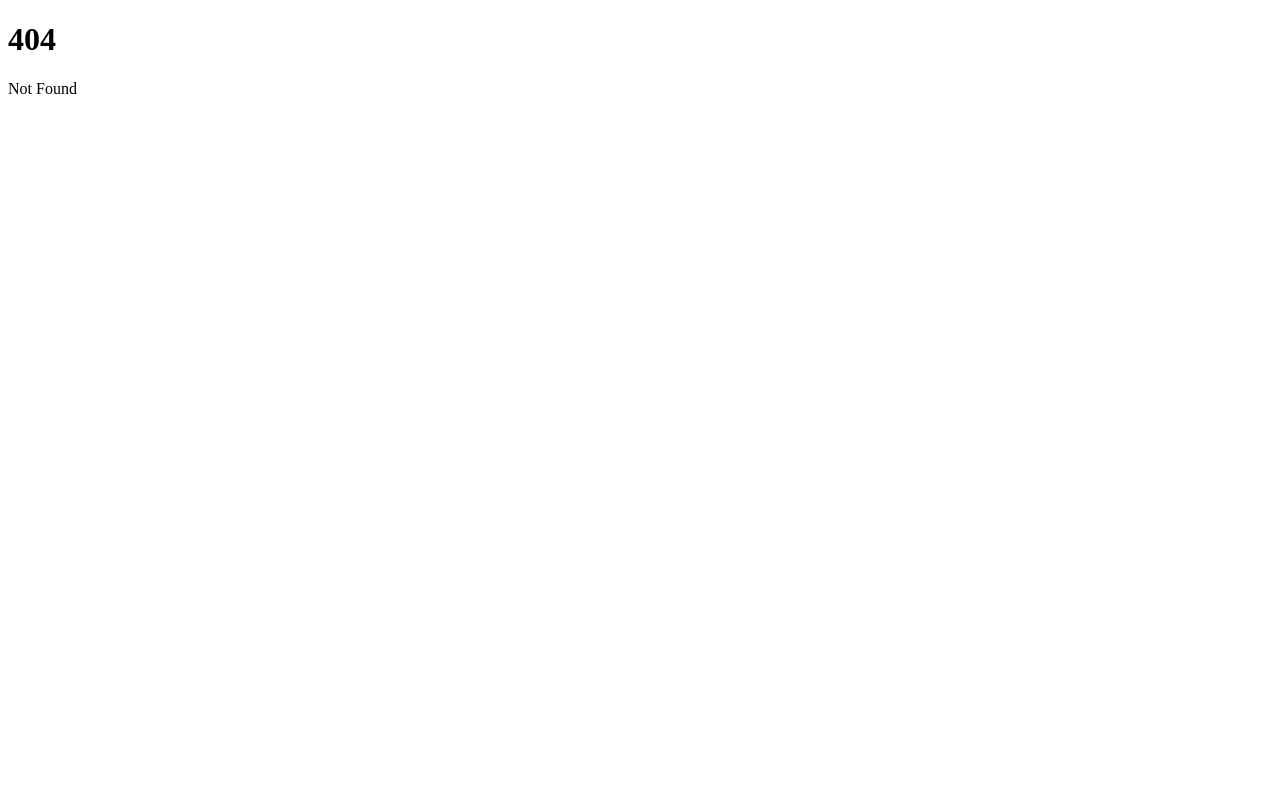
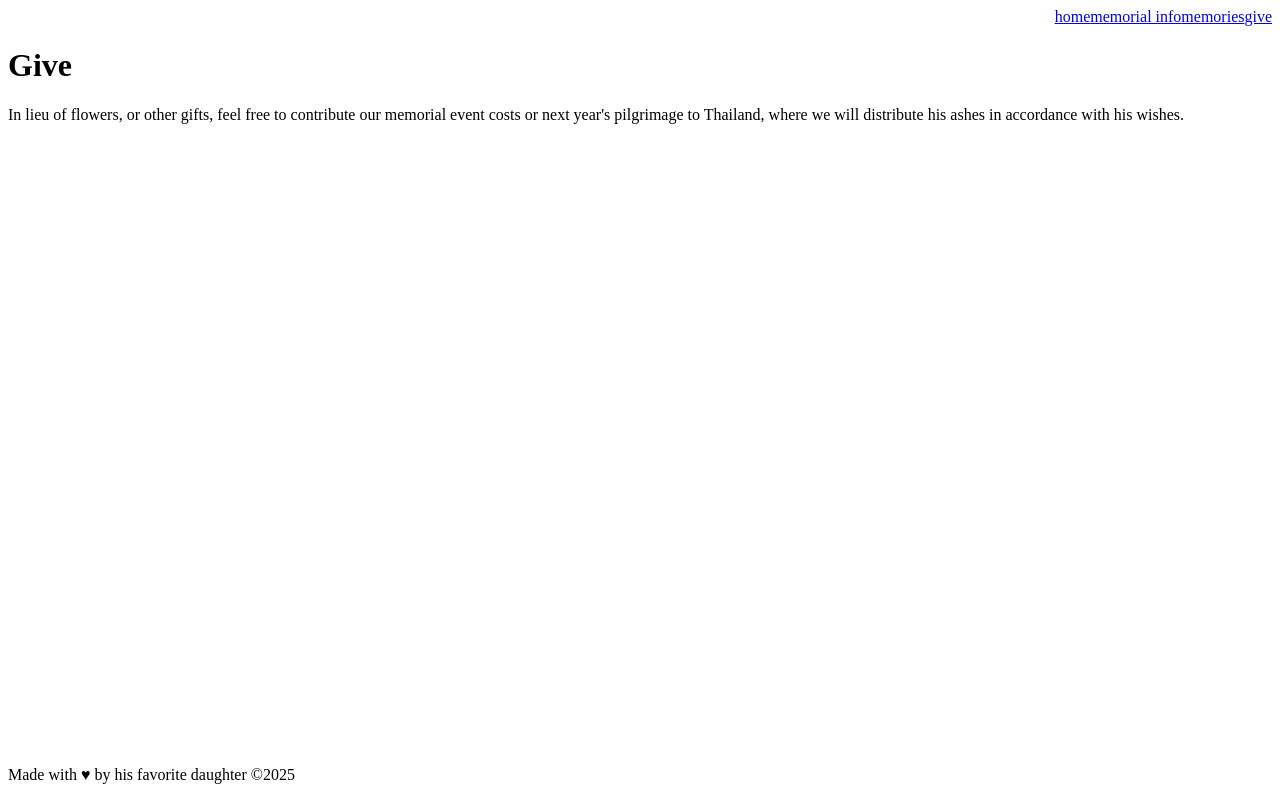
Before and after one commit to juliewongbandue/evan_turns_40, a SvelteKit app: page /give in a window 1280 px wide. Before the commit this address had no page. Built offline with nearby package versions, Linux system fonts and the light colour scheme.

Commit message:
create routes

```diff
--- /dev/null
+++ b/src/routes/+layout.svelte
@@ -0,0 +1,140 @@
+<script lang="ts">
+	import { page } from '$app/state';
+	import { browser } from '$app/environment';
+
+	let darkMode: boolean;
+
+	function handleSwitchDarkMode() {
+		darkMode = !darkMode;
+
+		darkMode
+			? document.documentElement.setAttribute('data-theme', 'dark-mode')
+			: document.documentElement.removeAttribute('data-theme');
+	}
+
+	if (browser) {
+		if (window.matchMedia('(prefers-color-scheme: dark)').matches) {
+			document.documentElement.setAttribute('data-theme', 'dark-mode');
+			darkMode = true;
+		} else {
+			document.documentElement.removeAttribute('data-theme');
+			darkMode = false;
+		}
+	}
+</script>
+
+<nav>
+  <a href='/'>home</a>
+  <a href='/memorial-info'>memorial info</a>
+  <a href='/memories'>memories</a>
+  <a href='/give'>give</a>
+</nav>
+<main>
+	<slot />
+</main>
+
+<footer>
+	<p>Made with <span>&hearts;</span> by his favorite daughter &copy;2025 </p>
+</footer>
+
+<style>
+	main {
+		padding: var(--space-4);
+	}
+	nav {
+		padding: var(--space-3);
+		transition: var(--transition);
+		border-bottom: var(--border-divider);
+		display: flex;
+		justify-content: flex-end;
+		align-items: center;
+		gap: var(--space-2);
+		font-size: var(--font-size-3);
+		font-family: var(--font-family-mono);
+		color: var(--primary);
+	}
+	footer {
+		color: var(--primary);
+		font-family: var(--font-family-mono);
+		font-size: var(--font-size-1);
+		padding: var(--space-2) var(--space-4);
+		position: absolute;
+		bottom: 0;
+	}
+
+	footer span {
+		color: var(--red-7);
+	}
+
+	label {
+		display: flex;
+		align-items: center;
+		gap: var(--space-2);
+		cursor: pointer;
+	}
+
+	.toggleContainer {
+		position: relative;
+		width: var(--toggleContainer-width);
+		height: var(--toggleContainer-height);
+	}
+
+	.toggleContainer input {
+		outline: none;
+		height: 1;
+		width: 1;
+	}
+
+	.toggle {
+		position: absolute;
+		top: 0;
+		left: 0;
+		right: 0;
+		bottom: 0;
+		background-color: var(--primary);
+		border-radius: var(--border-radius-4);
+	}
+
+	.toggle::before,
+	.toggle::after {
+		--toggle-size: 20px;
+		position: absolute;
+		content: '';
+		height: var(--toggle-size);
+		width: var(--toggle-size);
+		left: var(--space-1);
+		bottom: var(--space-1);
+		background-color: var(--toggle-color, var(--gray-11));
+		transition: var(--duration-1);
+		border-radius: 50%;
+	}
+
+	input:checked + .toggle::before {
+		transform: translateX(23px);
+		background-color: var(--background);
+	}
+
+	input:checked + .toggle::after {
+		transform: translate(15px);
+		background-color: var(--checked-color, var(--primary));
+	}
+
+	.toggle-input::after {
+		opacity: 0;
+		border: var(--focus);
+		content: '';
+		display: block;
+		height: var(--toggleContainer-height);
+		width: var(--toggleContainer-width);
+		border-radius: var(--border-radius-4);
+		top: -6px;
+		left: -6px;
+		position: absolute;
+		transition: var(--transition);
+	}
+
+	.toggle-input:focus::after {
+		opacity: 1;
+		padding: var(--space-1);
+	}
+</style>
--- /dev/null
+++ b/src/routes/give/+page.svelte
@@ -0,0 +1,2 @@
+<h1>Give</h1>
+In lieu of flowers, or other gifts, feel free to contribute our memorial event costs or next year's pilgrimage to Thailand, where we will distribute his ashes in accordance with his wishes.
--- /dev/null
+++ b/src/routes/memorial-info/+page.svelte
@@ -0,0 +1 @@
+<h1>Memorial Info</h1>
--- /dev/null
+++ b/src/routes/memories/+page.svelte
@@ -0,0 +1,3 @@
+<h1>Memories</h1>
+
+If you have any memories, stories, and/or photos to share, please email them to me at: thinkingofbue@gmail.com
```
Also changed, not shown: src/routes/+page.svelte (+9 -2 lines).
